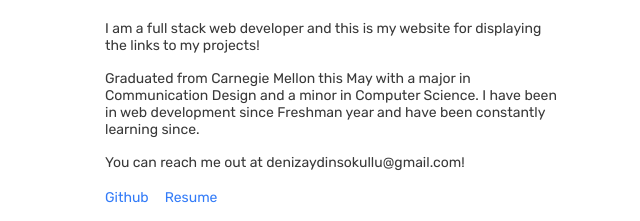
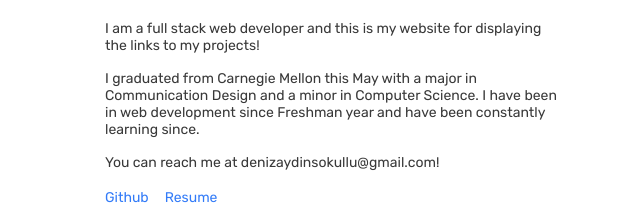
Before and after one commit to denizsokullu/portfolio, a React (Create React App) app: page / in a window 1280 px wide. Shown: the part 138-359 px from the top of the page, without its empty margins (305-945 px from the left). Built offline with nearby package versions, Linux system fonts and the light colour scheme.

Commit message:
added new resume and typofixes

```diff
--- a/src/components/Disclaimer.jsx
+++ b/src/components/Disclaimer.jsx
@@ -11,7 +11,7 @@ class Disclaimer extends Component {
   render(){
     return (
       <DisclaimerWrapper>
-          Disclaimer: As a web developer, I could have created a website to showcase my skills, but instead I wanted to showcase the projects I work on which I spent most of my time during & outside of school. The projects are organized by most recent and most important(the code for the projects also gets messier towards the bottom LOL). This website was built using React and the code is available in my Github.
+          Disclaimer: As a web developer, I could have created a website to showcase my skills, but instead I wanted to showcase the projects I work on which I spent most of my time during & outside of school. The projects are organized by most recent and most important. This website was built using React and the code is available in my Github.
       </DisclaimerWrapper>
     )
   }
--- a/src/components/Intro.jsx
+++ b/src/components/Intro.jsx
@@ -28,11 +28,11 @@ class Intro extends Component {
       <IntroWrapper>
         <h1>Hi, I am Deniz :) </h1>
         <p>I am a full stack web developer and this is my website for displaying the links to my projects!</p>
-        <p>Graduated from Carnegie Mellon this May with a major in Communication Design and a minor in Computer Science. I have been in web development since Freshman year and have been constantly learning since.</p>
-        <p>You can reach me out at denizaydinsokullu@gmail.com!</p>
+        <p>I graduated from Carnegie Mellon this May with a major in Communication Design and a minor in Computer Science. I have been in web development since Freshman year and have been constantly learning since.</p>
+        <p>You can reach me at denizaydinsokullu@gmail.com!</p>
         <div>
           <span><a href={'https://github.com/denizsokullu'} target='_blank'>Github</a></span>
-          <span><a href={'https://github.com/denizsokullu'} target='_blank'>Resume</a></span>
+          <span><a href={'resume-summer-2018.pdf'} target='_blank'>Resume</a></span>
         </div>
       </IntroWrapper>
     )
```
